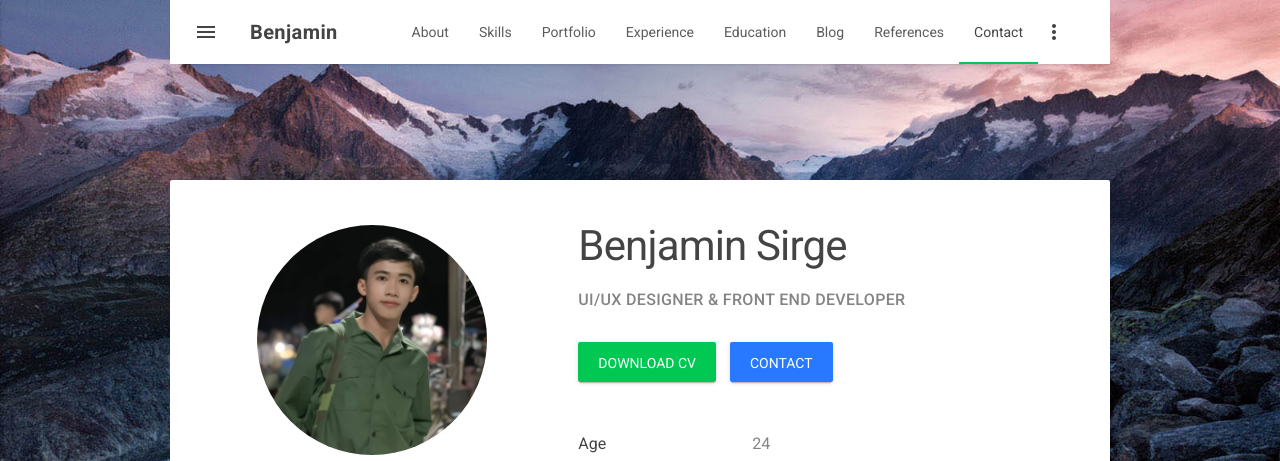
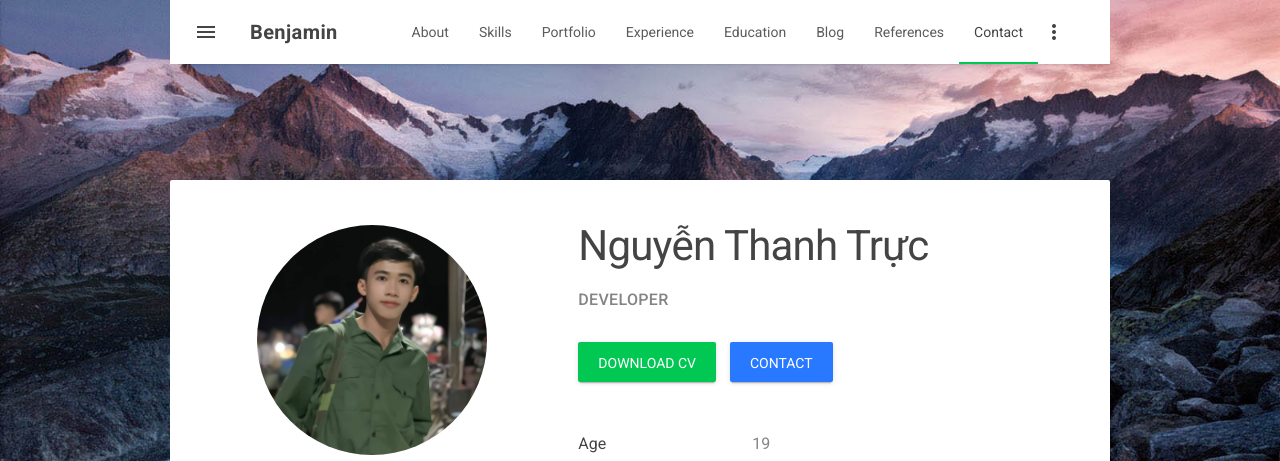
Before and after one commit to ThanhTruc278/ThanhTruc278.github.io, a plain HTML site: page index.html in a window 1280 px wide. Shown: the top 461 px of the page. Drawn offline with Linux system fonts and the light colour scheme; some packages are replaced by stand-ins of ours.

Commit message:
Update index.html

```diff
--- a/index.html
+++ b/index.html
@@ -249,8 +249,8 @@
 											</div>
 											<div class="col-md-7 col-xs-12">
 												<div class="info-wrap">
-													<h1>benjamin sirge</h1>
-													<h5 class="mt-20 font-grey">UI/UX Designer & Front End Developer</h5>
+													<h1>Nguyễn Thanh Trực</h1>
+													<h5 class="mt-20 font-grey">Developer</h5>
 													<div class="mt-30">
 														<a id="download_cv" class="mdl-button mdl-js-button mdl-button--raised mdl-js-ripple-effect  bg-green font-white mr-10" href="#">download cv</a>
 														<a class="mdl-button mdl-js-button mdl-button--raised mdl-js-ripple-effect bg-blue font-white" href="#contact_sec" data-scroll>contact</a>
@@ -259,7 +259,7 @@
 												<ul class="profile-wrap mt-50">
 													<li>
 														<div class="profile-title">age</div>
-														<div class="profile-desc">24</div>
+														<div class="profile-desc">19</div>
 													</li>
 													<li>
 														<div class="profile-title">address</div>
```
